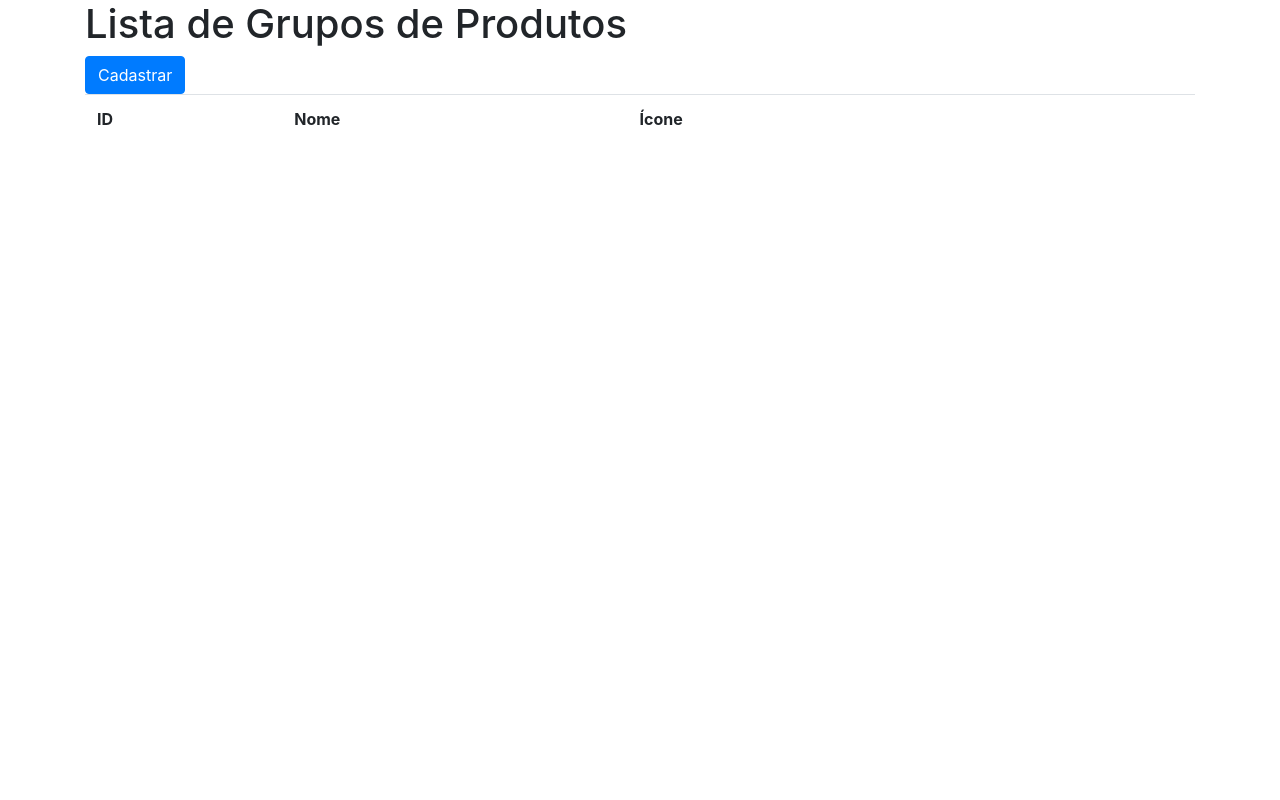
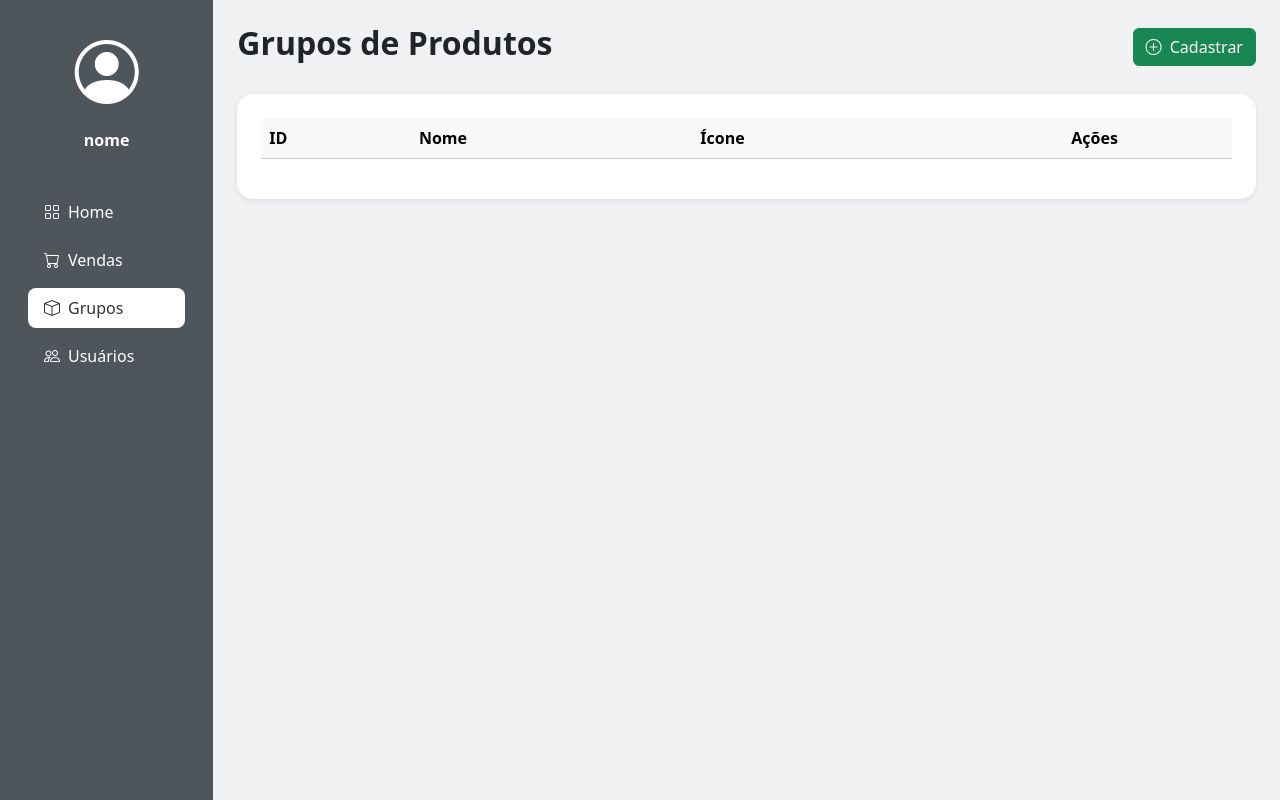
Before and after one commit to arthurruivo486/Ordernote-SW2, a PHP site: page /Ordernote-SW2-back/ in a window 1280 px wide. Run offline with PHP 8.4, Linux system fonts and the light colour scheme; data that the repository does not hold is empty.

Commit message:
[feat] style base from group

```diff
--- a/views/groups/productGroupView.php
+++ b/views/groups/productGroupView.php
@@ -1,37 +1,112 @@
 <!DOCTYPE html>
-<html lang="en">
+<html lang="pt-br">
 <head>
   <meta charset="UTF-8">
-    <meta name="viewport" content="width=device-width, initial-scale=1.0">
-    <title>Lista de Grupos de Produtos</title>
-    <link href="https://stackpath.bootstrapcdn.com/bootstrap/4.5.2/css/bootstrap.min.css" rel="stylesheet">
+  <title>Grupos de Produtos</title>
+  <meta name="viewport" content="width=device-width, initial-scale=1">
+  <!-- Bootstrap CSS -->
+  <link href="https://cdn.jsdelivr.net/npm/bootstrap@5.3.3/dist/css/bootstrap.min.css" rel="stylesheet">
+  <!-- Icons -->
+  <link href="https://cdn.jsdelivr.net/npm/bootstrap-icons/font/bootstrap-icons.css" rel="stylesheet">
+  <style>
+    body {
+      background-color: #f0f1f3;
+    }
+    .sidebar {
+      min-height: 100vh;
+      background-color: #4e555b;
+      color: white;
+    }
+    .sidebar .nav-link {
+      color: white;
+    }
+    .sidebar .nav-link.active {
+      background-color: #fff;
+      color: #333;
+      border-radius: 0.5rem;
+    }
+    .card-summary {
+      background-color: white;
+      padding: 1.5rem;
+      border-radius: 1rem;
+      box-shadow: 0 2px 8px rgba(0,0,0,0.1);
+    }
+    .table-card {
+      background: #fff;
+      padding: 1.5rem;
+      border-radius: 1rem;
+      box-shadow: 0 2px 6px rgba(0,0,0,0.08);
+    }
+  </style>
 </head>
 <body>
-    <div class="container">
-        <h1>Lista de Grupos de Produtos</h1>
-        <a class="btn btn-primary" href="productGroupAdd.php" role="button">Cadastrar</a>
-        <table class="table">
+
+<div class="container-fluid">
+  <div class="row">
+    <!-- Sidebar -->
+    <div class="col-md-2 sidebar d-flex flex-column align-items-center py-4">
+      <div class="text-center mb-4">
+        <i class="bi bi-person-circle" style="font-size: 4rem;"></i>
+        <p class="mt-2 fw-bold">nome</p>
+      </div>
+      <ul class="nav flex-column w-100 px-3">
+        <li class="nav-item mb-2">
+          <a class="nav-link" href="../HTML/index.html"><i class="bi bi-grid me-2"></i>Home</a>
+        </li>
+        <li class="nav-item mb-2">
+          <a class="nav-link" href="../HTML/vendas.html"><i class="bi bi-cart me-2"></i>Vendas</a>
+        </li>
+        <li class="nav-item mb-2">
+          <a class="nav-link active" href="#"><i class="bi bi-box me-2"></i>Grupos</a>
+        </li>
+        <li class="nav-item mb-2">
+          <a class="nav-link" href="../HTML/usuario.html"><i class="bi bi-people me-2"></i>Usuários</a>
+        </li>
+      </ul>
+    </div>
+
+    <!-- Main content -->
+    <div class="col-md-10 p-4">
+      <div class="d-flex justify-content-between align-items-center mb-4">
+        <h2 class="fw-bold">Grupos de Produtos</h2>
+        <a class="btn btn-success" href="productGroupAdd.php"><i class="bi bi-plus-circle me-1"></i> Cadastrar</a>
+      </div>
+
+      <div class="table-card">
+        <table class="table table-hover align-middle">
+          <thead class="table-light">
             <tr>
               <th>ID</th>
               <th>Nome</th>
               <th>Ícone</th>
-                <th></th>
-                <th></th>
+              <th class="text-center">Ações</th>
             </tr>
+          </thead>
+          <tbody>
             <?php foreach ($groups as $group): ?>
             <tr>
               <td><?php echo $group['id']; ?></td>
               <td><?php echo $group['name']; ?></td>
-                <td><?php echo $group['icon']; ?></td>
-                <td>
-                    <a class="btn btn-warning" href="productGroupUpdate.php?id=<?php echo $group['id']?>" role="button">Editar</a>
-                </td>
-                <td>
-                    <a class="btn btn-danger" href="productGroupDelete.php?id=<?php echo $group['id']?>" role="button">Excluir</a>
+              <td><i class="bi <?php echo $group['icon']; ?>"></i> <?php echo $group['icon']; ?></td>
+              <td class="text-center">
+                <a class="btn btn-warning btn-sm" href="productGroupUpdate.php?id=<?php echo $group['id']?>">
+                  <i class="bi bi-pencil-square"></i> Editar
+                </a>
+                <a class="btn btn-danger btn-sm" href="productGroupDelete.php?id=<?php echo $group['id']?>">
+                  <i class="bi bi-trash"></i> Excluir
+                </a>
               </td>
             </tr>
             <?php endforeach; ?>
+          </tbody>
         </table>
       </div>
+
+    </div>
+  </div>
+</div>
+
+<!-- Bootstrap JS -->
+<script src="https://cdn.jsdelivr.net/npm/bootstrap@5.3.3/dist/js/bootstrap.bundle.min.js"></script>
 </body>
 </html>
```
Also changed, not shown: views/groups/productGroupAdd.php (+45 -10 lines), views/groups/productGroupDelete.php (+48 -11 lines), views/groups/productGroupUpdate.php (+51 -11 lines). Lines whose indentation alone changed are shown as unchanged.
